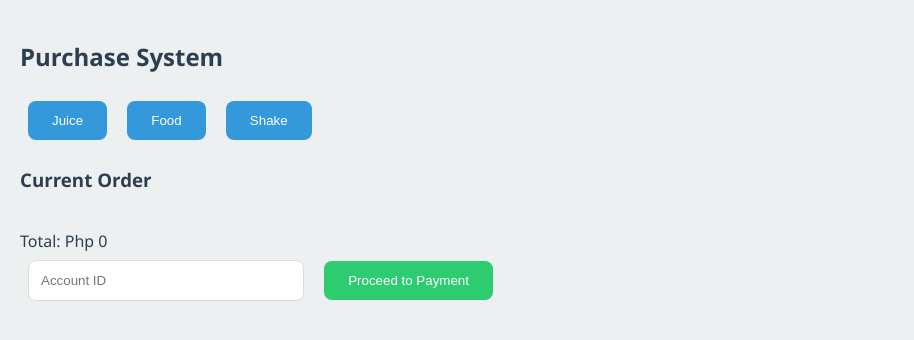
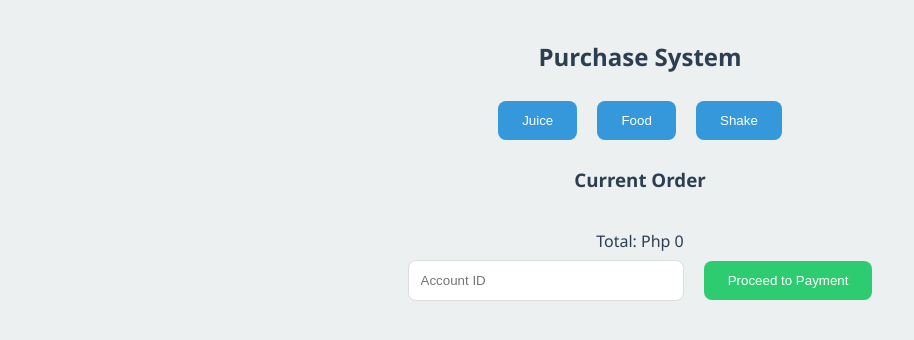
Before and after one commit to WabWit/E-Canteen, a Flask app: page / in a window 1280 px wide. Shown: the top 340 px of the page, without its empty margins (0-914 px from the left). Run offline with Flask 3, Linux system fonts and the light colour scheme.

Commit message:
Add files via upload

```diff
--- a/ECanteen/static/styles.css
+++ b/ECanteen/static/styles.css
@@ -24,6 +24,17 @@ button {
     transition: filter var(--transition);
 }
 
+.CENTERME {
+    max-width: fit-content;
+    margin-left: auto;
+    margin-right: auto;
+}
+
+.button-group {
+    max-width: fit-content;
+    margin-left: auto;
+    margin-right: auto;
+}
 .btn-primary { background: var(--primary); color: white; }
 .btn-secondary { background: var(--secondary); color: white; }
 .btn-danger { background: var(--danger); color: white; }
--- a/ECanteen/templates/index.html
+++ b/ECanteen/templates/index.html
@@ -5,25 +5,26 @@
     <link rel="stylesheet" href="{{ url_for('static', filename='styles.css') }}">
 </head>
 <body>
-    <h2>Purchase System</h2>
+    <h2 class = "CENTERME" >Purchase System</h2>
 
-    <div class="button-group">
+    <div class = "CENTERME" class="button-group">
         <button class="btn-secondary" onclick="selectCategory('Juice')">Juice</button>
         <button class="btn-secondary" onclick="selectCategory('Food')">Food</button>
         <button class="btn-secondary" onclick="selectCategory('Shake')">Shake</button>
     </div>
 
-    <div id="priceButtons" class="button-group"></div>
+    <div id="priceButtons" class="button-group" class = "CENTERME"></div>
 
     <div id="cart">
-        <h3>Current Order</h3>
+        <h3 class = "CENTERME" >Current Order</h3>
         <div id="cartItems"></div>
-        <div id="cartTotal">Total: Php 0</div>
+        <div class = "CENTERME" id="cartTotal">Total: Php 0</div>
     </div>
-
-    <input type="text" id="accountId" placeholder="Account ID">
-    <button class="btn-primary" onclick="confirmPurchase()">Proceed to Payment</button>
-    <div id="purchaseResult"></div>
+    <div class = "CENTERME">
+        <input type="text" id="accountId" placeholder="Account ID">
+        <button class="btn-primary" onclick="confirmPurchase()">Proceed to Payment</button>
+    </div>
+    <div class = "CENTERME" id="purchaseResult"></div>
 
     <div class="modal-backdrop" style="display: none"></div>
     <div class="confirmation" style="display: none">
```
Also changed, not shown: 1 other file.
